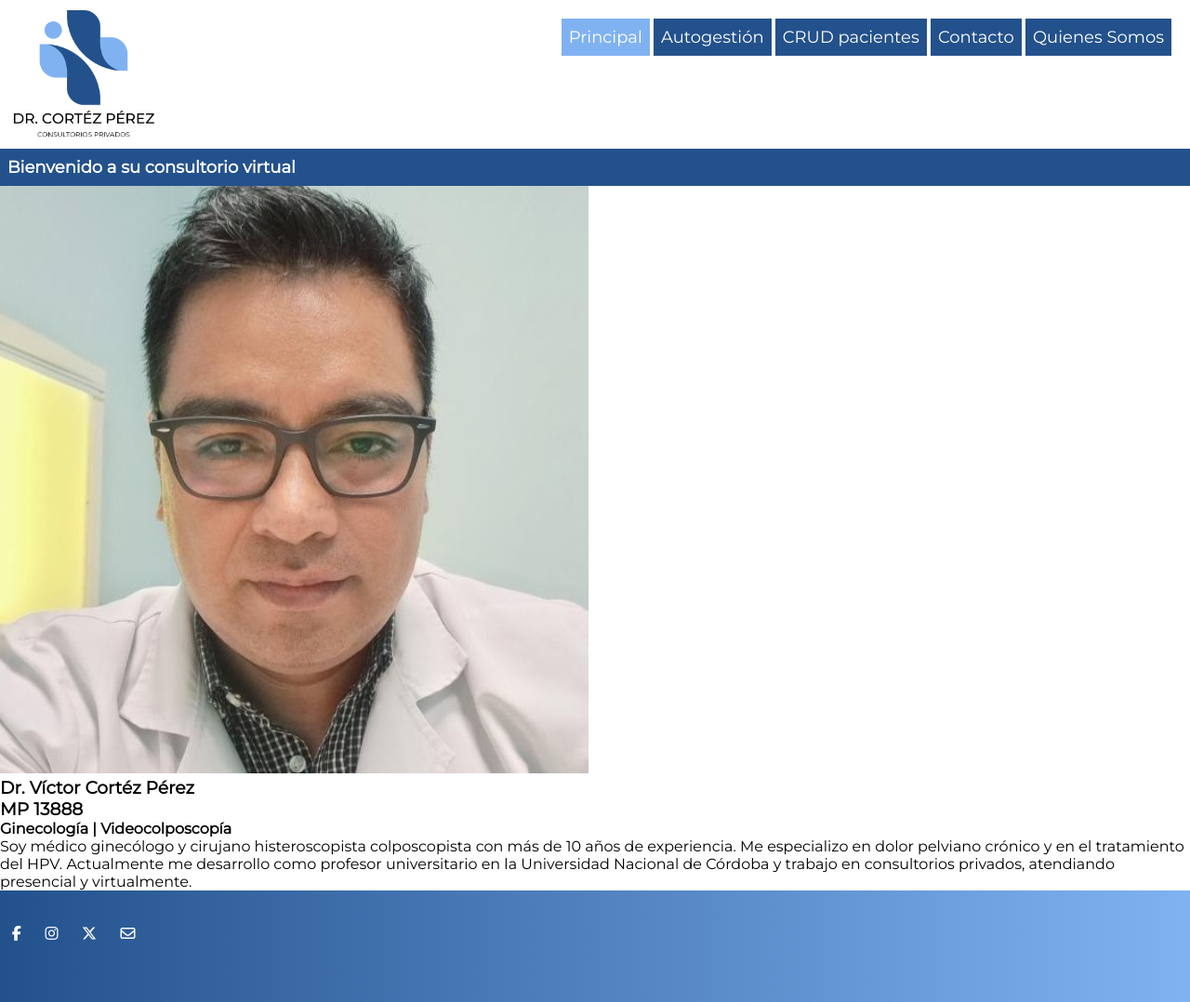
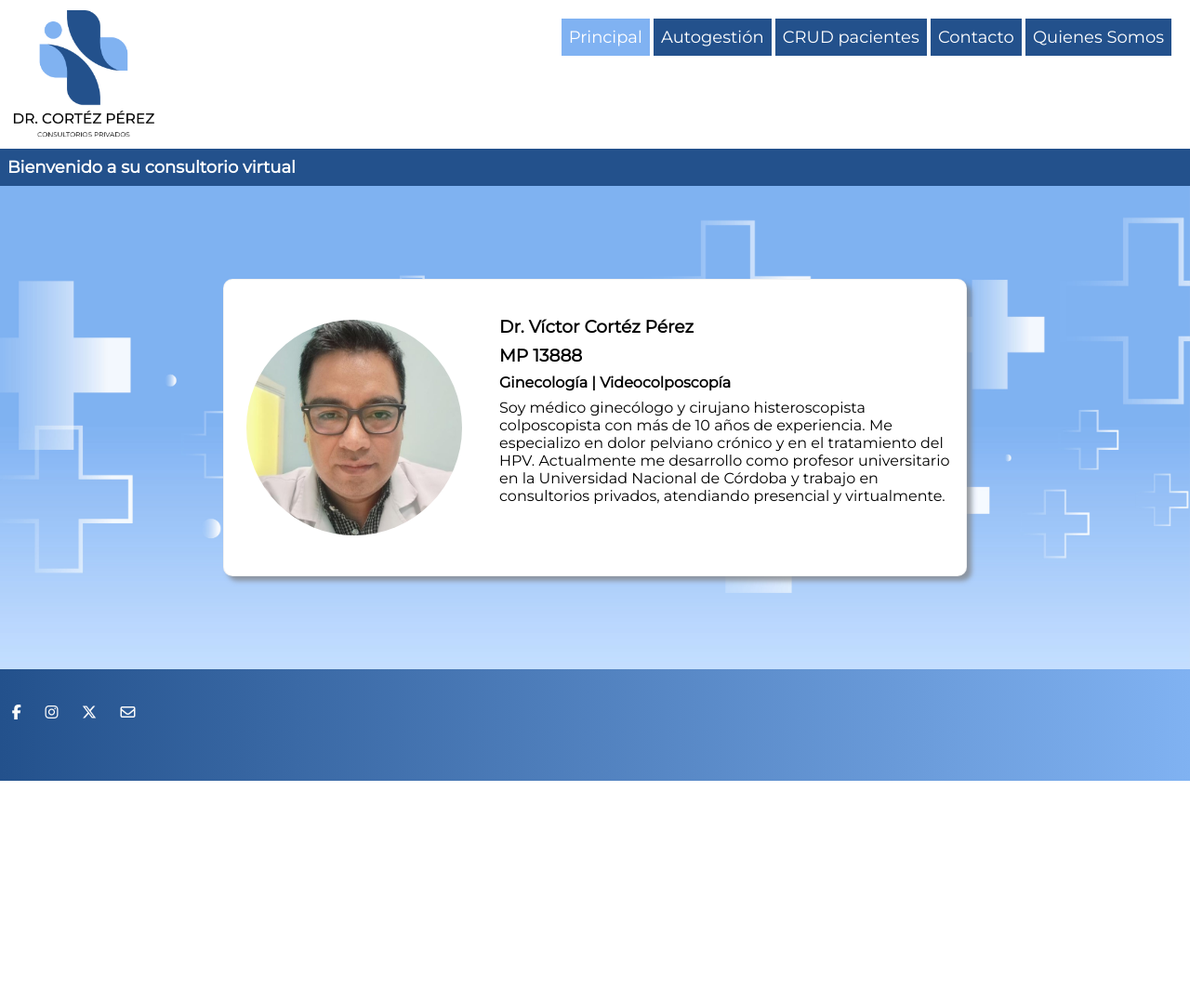
Before and after one commit to GuirinV/deploy_TP2_BACKEND, a Django app: page /quienes_somos in a window 1280 px wide. Shown: the whole page at 93% size. After the commit the page ends 840 px from the top, so only its background shows below. Run offline with Django 5.2, Linux system fonts and the light colour scheme; some libraries are stand-ins or nearby versions.

Commit message:
Prueba 2 de "Quienes_somos"

```diff
--- a/templates/base_template.html
+++ b/templates/base_template.html
@@ -8,6 +8,7 @@
     <link rel="stylesheet" href="{% static './css/style.css'%}" />
     <link rel="stylesheet" href="{% static './css/header.css'%}" />
     <link rel="stylesheet" href="{% static './css/footer.css'%}" />
+    <link rel="stylesheet" href= "{% static './css/quienessomos.css'%}" />
 
     <!-- Google Web Fonts -->
     <link rel="preconnect" href="https://fonts.googleapis.com" />
--- a/templates/quienes_somos.html
+++ b/templates/quienes_somos.html
@@ -1,6 +1,26 @@
 {% extends 'base_template.html' %}
 {% load static %}
 {% block contenido %}
+
+
+<!DOCTYPE html>
+<html lang="en">
+    <head>
+    <meta charset="UTF-8">
+    <meta name="viewport" content="width=device-width, initial-scale=1.0">
+    <title>Quienes somos</title>
+    <link rel="stylesheet" href= "{% static '../css/quienessomos.css'%}" />
+    <link rel="stylesheet" href="{% static './css/style.css'%}" />
+    <link rel="stylesheet" href="{% static './css/header.css'%}" />
+    <link rel="stylesheet" href="{% static './css/footer.css'%}" />
+     <!-- Iconos de redes -->
+     <script src="https://kit.fontawesome.com/e30e97780d.js" crossorigin="anonymous"></script>
+
+     <!-- FAVICON -->
+    <link rel="icon" href="../assets/media/iconos/faviconfondo.ico">
+
+    </head>
+    <body>
 
     <main class="quienes_container">
             <section class="quienes">
```
